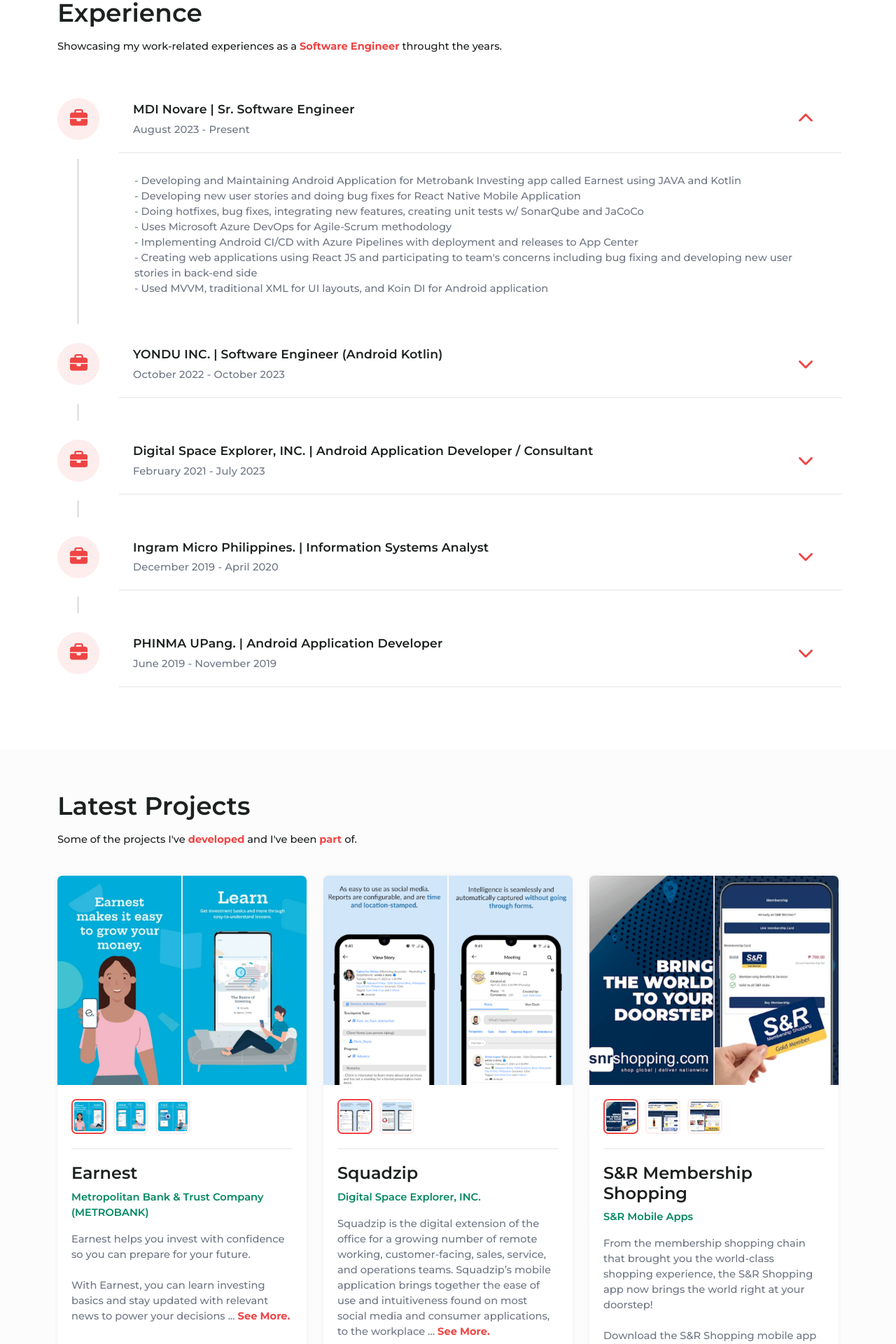
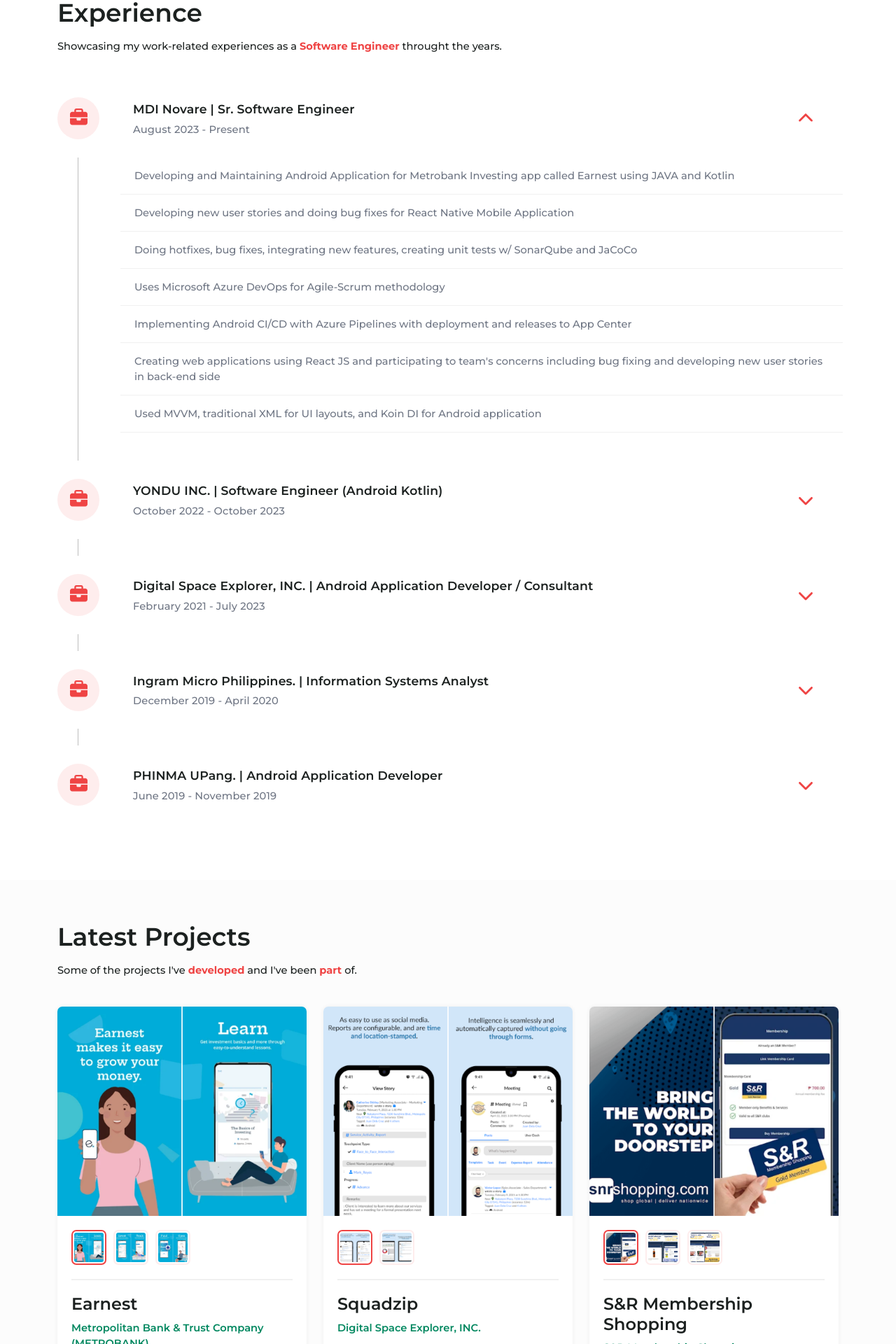
Before and after one commit to IAmArien/norman, a React (Create React App) app: page / in a window 1280 px wide. Shown: the part 1200-3120 px from the top of the page at 70% size. Built offline with nearby package versions, Linux system fonts and the light colour scheme.

Commit message:
feat: update experience UI approach

```diff
--- a/src/components/sections/experiences/Experience.tsx
+++ b/src/components/sections/experiences/Experience.tsx
@@ -49,15 +49,15 @@
                             </StepLabel>
                             <StepContent TransitionProps={{ unmountOnExit: false }}>
                                 <div className="div-experience-description">
-                                    <p className="p-experience-content">
-                                        - Developing and Maintaining Android Application for Metrobank Investing app called Earnest using JAVA and Kotlin<br/>
-                                        - Developing new user stories and doing bug fixes for React Native Mobile Application<br/>
-                                        - Doing hotfixes, bug fixes, integrating new features, creating unit tests w/ SonarQube and JaCoCo<br/>
-                                        - Uses Microsoft Azure DevOps for Agile-Scrum methodology<br/>
-                                        - Implementing Android CI/CD with Azure Pipelines with deployment and releases to App Center<br/>
-                                        - Creating web applications using React JS and participating to team's concerns including bug fixing and developing new user stories in back-end side<br/>
-                                        - Used MVVM, traditional XML for UI layouts, and Koin DI for Android application<br/>
-                                    </p>
+                                    <ul className="ul-experience-descriptions">
+                                        <li className="li-experience-content">Developing and Maintaining Android Application for Metrobank Investing app called Earnest using JAVA and Kotlin</li>
+                                        <li className="li-experience-content">Developing new user stories and doing bug fixes for React Native Mobile Application</li>
+                                        <li className="li-experience-content">Doing hotfixes, bug fixes, integrating new features, creating unit tests w/ SonarQube and JaCoCo</li>
+                                        <li className="li-experience-content">Uses Microsoft Azure DevOps for Agile-Scrum methodology</li>
+                                        <li className="li-experience-content">Implementing Android CI/CD with Azure Pipelines with deployment and releases to App Center</li>
+                                        <li className="li-experience-content">Creating web applications using React JS and participating to team's concerns including bug fixing and developing new user stories in back-end side</li>
+                                        <li className="li-experience-content">Used MVVM, traditional XML for UI layouts, and Koin DI for Android application</li>
+                                    </ul>
                                 </div>
                             </StepContent>
                         </Step>
@@ -77,13 +77,13 @@
                             </StepLabel>
                             <StepContent TransitionProps={{ unmountOnExit: false }}>
                                 <div className="div-experience-description">
-                                    <p className="p-experience-content">
-                                        - Developed and Deployed Android Applications for S&R from scratch, and maintaining Unilab Postpaid Android Application.<br/>
-                                        - Lead the Android Team for entire Android Application Development and maintenance<br/>
-                                        - Used XML for building of UI, and Kotlin as the programming language<br/>
-                                        - Used MVVM, Clean Architecture, and SOLID principles<br/>
-                                        - Worked with Agile-Scrum methodology
-                                    </p>
+                                    <ul className="ul-experience-descriptions">
+                                        <li className="li-experience-content">Developed and Deployed Android Applications for S&R from scratch, and maintaining Unilab Postpaid Android Application.</li>
+                                        <li className="li-experience-content">Lead the Android Team for entire Android Application Development and maintenance</li>
+                                        <li className="li-experience-content">Used XML for building of UI, and Kotlin as the programming language</li>
+                                        <li className="li-experience-content">Used MVVM, Clean Architecture, and SOLID principles</li>
+                                        <li className="li-experience-content">Worked with Agile-Scrum methodology</li>
+                                    </ul>
                                 </div>
                             </StepContent>
                         </Step>
@@ -103,14 +103,14 @@
                             </StepLabel>
                             <StepContent TransitionProps={{ unmountOnExit: false }}>
                                 <div className="div-experience-description">
-                                    <p className="p-experience-content">
-                                        - Maintained, performed updates and hotfixes, and developed new features for the version 1 of the app<br/>
-                                        - Lead the Android Team for the ground up (upgrading version 1 of the android app into a new version in a new separate app)<br/>
-                                        - Used Jetpack Compose as the main foundation in creating UI<br/>
-                                        - Used MVVM architecture and properly implemented Clean Architecture and SOLID principles<br/>
-                                        - Performed Unit and UI tests<br/>
-                                        - Deployed and Maintained android applications in Google Play Console
-                                    </p>
+                                    <ul className="ul-experience-descriptions">
+                                        <li className="li-experience-content">Maintained, performed updates and hotfixes, and developed new features for the version 1 of the app</li>
+                                        <li className="li-experience-content">Lead the Android Team for the ground up (upgrading version 1 of the android app into a new version in a new separate app)</li>
+                                        <li className="li-experience-content">Used Jetpack Compose as the main foundation in creating UI</li>
+                                        <li className="li-experience-content">Used MVVM architecture and properly implemented Clean Architecture and SOLID principles</li>
+                                        <li className="li-experience-content">Performed Unit and UI tests</li>
+                                        <li className="li-experience-content">Deployed and Maintained android applications in Google Play Console</li>
+                                    </ul>
                                 </div>
                             </StepContent>
                         </Step>
@@ -130,12 +130,12 @@
                             </StepLabel>
                             <StepContent TransitionProps={{ unmountOnExit: false }}>
                                 <div className="div-experience-description">
-                                    <p className="p-experience-content">
-                                        - Planned and designed system improvements to meet changing demands<br/>
-                                        - Worked with Oracle Database, informatica, and SSH Server File Manipulation using Unix Systems<br/>
-                                        - Created python scripts to properly monitor cron jobs running in the server<br/>
-                                        - Performed ETL (Extract, Transform, Load)
-                                    </p>
+                                    <ul className="ul-experience-descriptions">
+                                        <li className="li-experience-content">Planned and designed system improvements to meet changing demands</li>
+                                        <li className="li-experience-content">Worked with Oracle Database, informatica, and SSH Server File Manipulation using Unix Systems</li>
+                                        <li className="li-experience-content">Created python scripts to properly monitor cron jobs running in the server</li>
+                                        <li className="li-experience-content">Performed ETL (Extract, Transform, Load)</li>
+                                    </ul>
                                 </div>
                             </StepContent>
                         </Step>
@@ -155,11 +155,11 @@
                             </StepLabel>
                             <StepContent TransitionProps={{ unmountOnExit: false }}>
                                 <div className="div-experience-description padd-left width-dec">
-                                    <p className="p-experience-content">
-                                        - Created an Android Application for recording class records in the university using JAVA and Kotlin, and XML for layout design pattern<br/>
-                                        - Collaborated with IT Faculties and University President for the changes and revisions<br/>
-                                        - Integrated API frameworks including Volley and Retrofit
-                                    </p>
+                                    <ul className="ul-experience-descriptions">
+                                        <li className="li-experience-content">Created an Android Application for recording class records in the university using JAVA and Kotlin, and XML for layout design pattern</li>
+                                        <li className="li-experience-content">Collaborated with IT Faculties and University President for the changes and revisions</li>
+                                        <li className="li-experience-content">Integrated API frameworks including Volley and Retrofit</li>
+                                    </ul>
                                 </div>
                             </StepContent>
                         </Step>
--- a/src/components/sections/experiences/css/experience.css
+++ b/src/components/sections/experiences/css/experience.css
@@ -29,7 +29,7 @@
     margin-left: 20px;
     padding: 5px 20px 5px 20px;
     border-radius: 0px;
-    border-bottom: 2px solid #0000000F;
+    /* border-bottom: 2px solid #0000000F; */
     width: 98.5%;
     display: flex;
     cursor: pointer;
@@ -66,9 +66,8 @@
 .div-experience-description {
     margin-left: 40px;
     /* box-shadow: 0px 0px 6px #0000000F; */
-    padding: 20px 20px 0px 20px;
-    border-radius: 10px;
-    width: 97.6%;
+    padding: 0px 0px 0px 0px;
+    width: 97.5%;
 }
 .padd-left {
     margin-left: 57px !important;
@@ -94,3 +93,19 @@
 .current-employer {
     background-color: #fef7f5;
 }
+.ul-experience-descriptions {
+    list-style-type: none;
+    padding-left: 0px !important;
+}
+.li-experience-content {
+    font-family: 'Montserrat', sans-serif;
+    font-style: normal;
+    font-weight: 500;
+    font-size: 11pt;
+    color: #6f7684;
+    padding-left: 20px !important;
+    padding-bottom: 15px;
+    padding-top: 15px;
+    padding-right: 20px;
+    border-bottom: 1px solid #0000000F;
+}
--- a/src/components/sections/projects/Projects.tsx
+++ b/src/components/sections/projects/Projects.tsx
@@ -138,10 +138,9 @@
                                 <ProjectCoverItem
                                     keyName="snr-shopping"
                                     title="S&R Membership Shopping"
-                                    company="S&R Mobile Apps"
+                                    company="S&R Membership Shopping"
                                     description="
-                                        From the membership shopping chain that brought you the world-class shopping experience, the S&R Shopping app now brings the world right at your doorstep!\n\n
-                                        Download the S&R Shopping mobile app now and enjoy these exciting deals and services! "
+                                        From the membership shopping chain that brought you the world-class shopping experience, the S&R Shopping app now brings the world right at your doorstep!\n"
                                     hasSeeMore
                                     covers={[ snrShoppingCover1, snrShoppingCover2, snrShoppingCover3 ]}
                                 />
@@ -152,7 +151,7 @@
                                 <ProjectCoverItem
                                     keyName="snr-pizza"
                                     title="S&R Pizza"
-                                    company="S&R Mobile Apps"
+                                    company="S&R Membership Shopping"
                                     description="Now’s the time to enjoy your favorite S&R Pizza! Download S&R Pizza app today, and enjoy all the perks of ordering and delivery for FREE, plus receive 20% off for PWD & Senior Citizens! ..."
                                     hasSeeMore
                                     covers={[ pizzaCover1, pizzaCover2 ]}
@@ -162,7 +161,7 @@
                                 <ProjectCoverItem
                                     keyName="tri-booking"
                                     title="Tricycle Booking App"
-                                    company="Personal Project"
+                                    company="Arien DevOps"
                                     description="Tricycle Booking App is a mobile application for booking of tricycles in Pangasinan Province. The application is now in its staging level, but was currently paused due to insufficient funds and supports."
                                     hasSeeMore={false}
                                     covers={[ triBookingCover1 ]}
@@ -172,7 +171,7 @@
                                 <ProjectCoverItem
                                     keyName="agro-modern"
                                     title="Agro Modern"
-                                    company="Personal Project"
+                                    company="Arien DevOps"
                                     description="Agro Modern is a web and mobile-based Application that focuses on addressing multiple problems in the agriculture and government sectors. It is primarily intended to benefit farmers in terms of supply chain and market information."
                                     hasSeeMore={false}
                                     covers={[ agroModernCover1 ]}
```
Also changed, not shown: src/components/sections/skills/Skills.tsx (+4 -4 lines).
